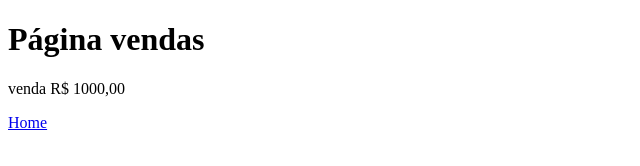
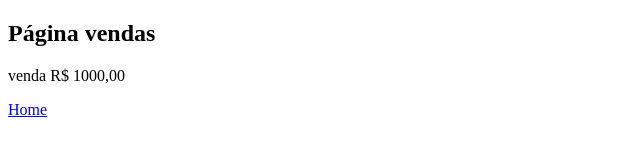
Before and after one commit to Gustavo-Rodriguess/aulagithub, a plain HTML site: page vendas.html in a window 1280 px wide. Shown: the whole page, without its empty margins (0-640 px from the left). Drawn offline with Linux system fonts and the light colour scheme.

Commit message:
alterado pagina vendas para h2

```diff
--- a/vendas.html
+++ b/vendas.html
@@ -7,7 +7,7 @@
 </head>
 <body>
 
-    <H1>Página vendas</H1>
+    <H2>Página vendas</H2>
     <p>venda R$ 1000,00</p>
     <a href="index.html">Home</a>
 
```
